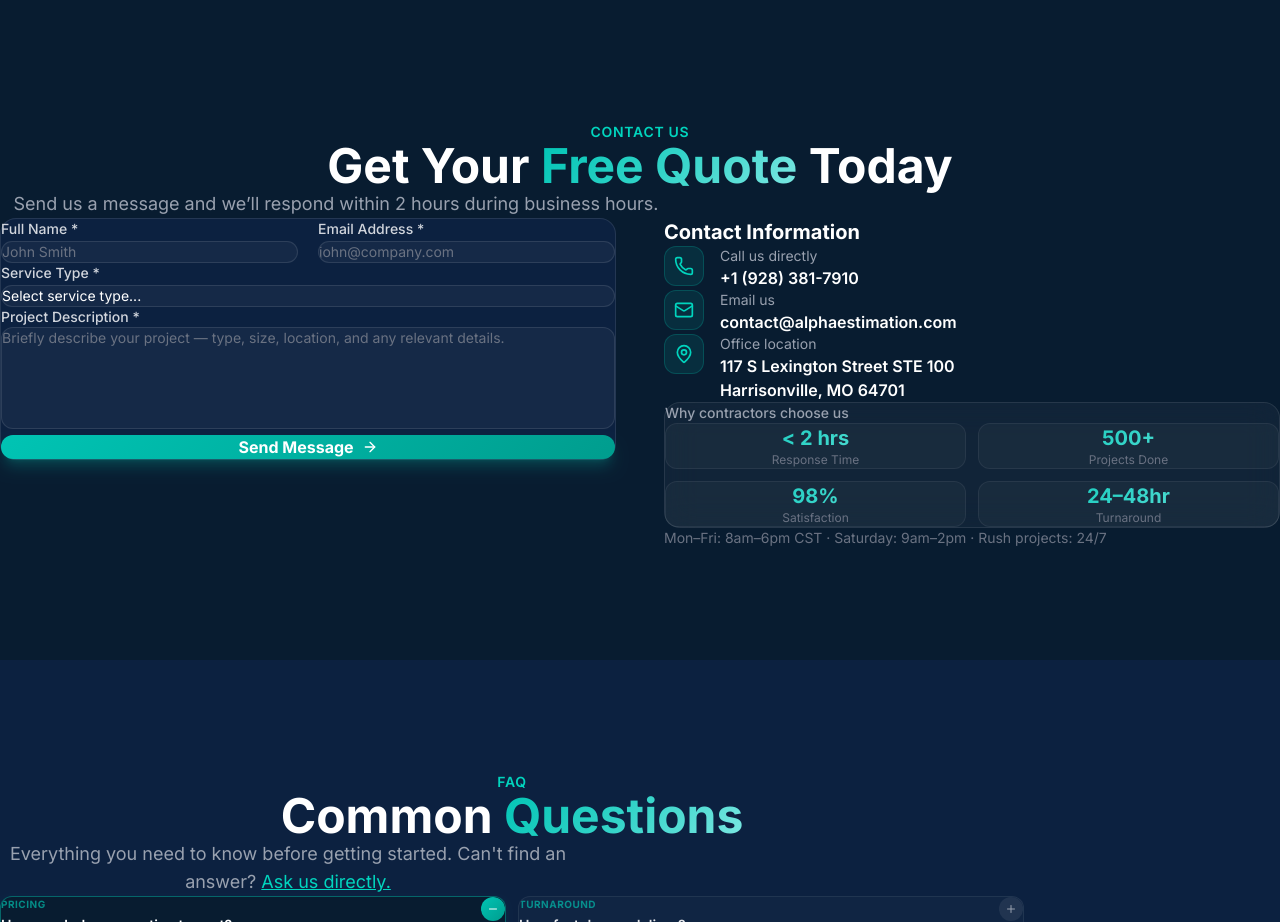
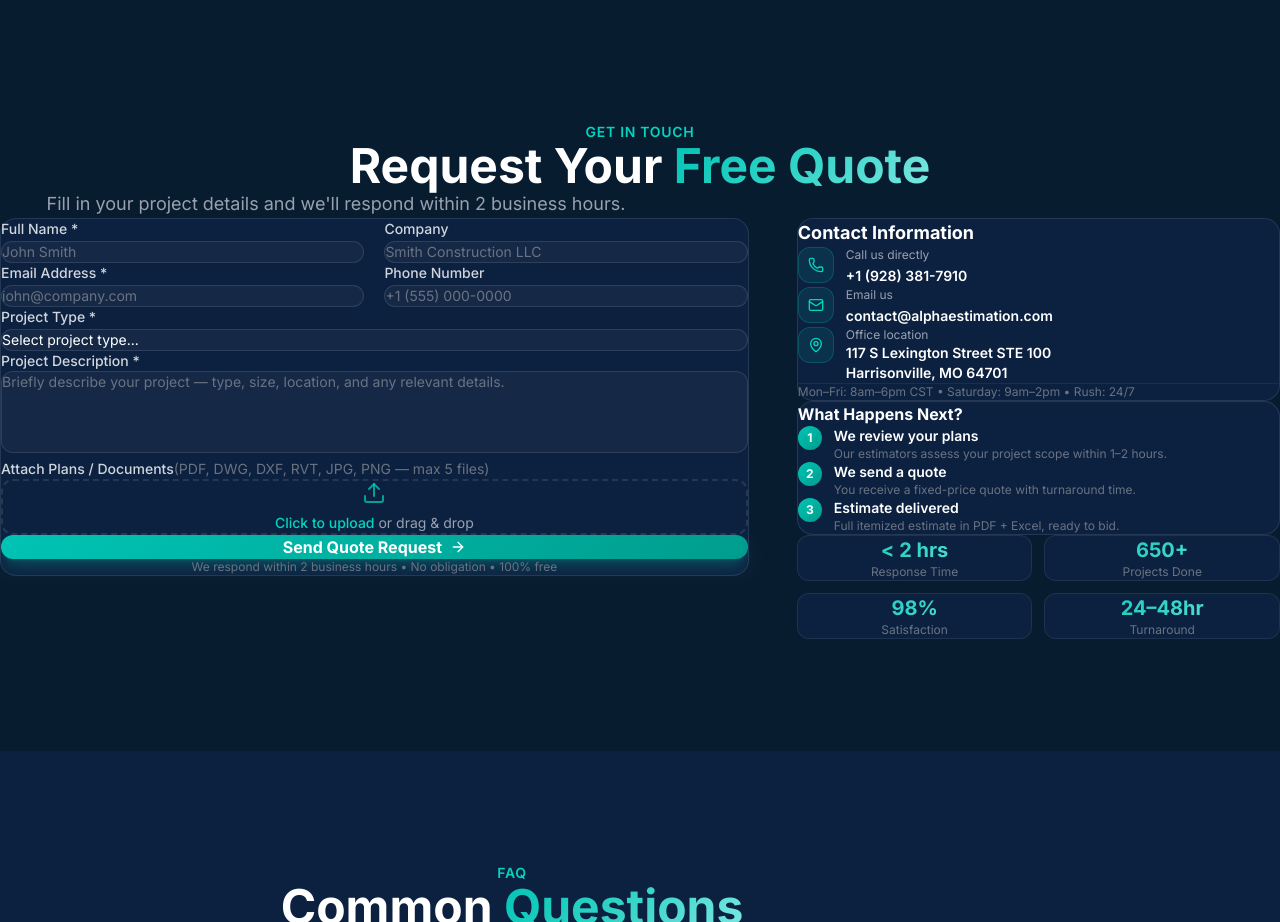
Before and after one commit to kamraann01/alpha-estimation, a Next.js app: page / in a window 1280 px wide. Shown: the part 5440-6362 px from the top of the page. Built offline with nearby package versions, Linux system fonts and the light colour scheme.

Commit message:
Feature: full quote form (Name/Company/Email/Phone/ProjectType/Message/FileUpload), floating mobile CTA, fix internal links to #contact

```diff
--- a/src/app/layout.tsx
+++ b/src/app/layout.tsx
@@ -3,6 +3,7 @@
 import "./globals.css";
 import Navbar from "@/components/layout/Navbar";
 import Footer from "@/components/layout/Footer";
+import FloatingQuoteButton from "@/components/layout/FloatingQuoteButton";
 
 const inter = Inter({ subsets: ["latin"], variable: "--font-inter" });
 
@@ -104,6 +105,7 @@
         <Navbar />
         <main id="main-content">{children}</main>
         <Footer />
+        <FloatingQuoteButton />
       </body>
     </html>
   );
--- a/src/components/home/HomeContact.tsx
+++ b/src/components/home/HomeContact.tsx
@@ -1,25 +1,72 @@
 "use client";
 
 import { motion } from "framer-motion";
-import { useState } from "react";
-import { Phone, Mail, MapPin, ArrowRight, CheckCircle } from "lucide-react";
+import { useState, useRef } from "react";
+import { Phone, Mail, MapPin, ArrowRight, CheckCircle, Paperclip, X, Upload } from "lucide-react";
+
+type FormState = {
+  name: string;
+  company: string;
+  email: string;
+  phone: string;
+  projectType: string;
+  message: string;
+};
+
+const PROJECT_TYPES = [
+  "Commercial Estimating",
+  "Residential Estimating",
+  "Quantity Takeoffs",
+  "Subcontractor Estimating",
+  "Industrial Estimating",
+  "Conceptual / Feasibility",
+  "General Inquiry",
+];
 
 export default function HomeContact() {
-  const [form, setForm] = useState({ name: "", email: "", subject: "", message: "" });
+  const [form, setForm] = useState<FormState>({
+    name: "",
+    company: "",
+    email: "",
+    phone: "",
+    projectType: "",
+    message: "",
+  });
+  const [files, setFiles] = useState<File[]>([]);
+  const [dragging, setDragging] = useState(false);
   const [status, setStatus] = useState<"idle" | "loading" | "success" | "error">("idle");
+  const fileInputRef = useRef<HTMLInputElement>(null);
+
+  const addFiles = (incoming: FileList | null) => {
+    if (!incoming) return;
+    const allowed = Array.from(incoming).filter((f) => files.length + 1 <= 5);
+    setFiles((prev) => [...prev, ...allowed].slice(0, 5));
+  };
+
+  const removeFile = (i: number) => setFiles((prev) => prev.filter((_, idx) => idx !== i));
+
+  const handleDrop = (e: React.DragEvent) => {
+    e.preventDefault();
+    setDragging(false);
+    addFiles(e.dataTransfer.files);
+  };
 
   const handleSubmit = async (e: React.FormEvent) => {
     e.preventDefault();
     setStatus("loading");
     try {
+      const body = new FormData();
+      Object.entries(form).forEach(([k, v]) => body.append(k, v));
+      files.forEach((f) => body.append("files", f));
+
       const res = await fetch("/api/contact", {
         method: "POST",
-        headers: { "Content-Type": "application/json" },
-        body: JSON.stringify(form),
+        body,
       });
       if (res.ok) {
         setStatus("success");
-        setForm({ name: "", email: "", subject: "", message: "" });
+        setForm({ name: "", company: "", email: "", phone: "", projectType: "", message: "" });
+        setFiles([]);
       } else {
         setStatus("error");
       }
@@ -40,42 +87,46 @@
           viewport={{ once: true }}
           className="text-center mb-16"
         >
-          <p className="text-teal-400 font-semibold text-sm uppercase tracking-wider mb-3">Contact Us</p>
+          <p className="text-teal-400 font-semibold text-sm uppercase tracking-wider mb-3">Get In Touch</p>
           <h2 className="text-4xl md:text-5xl font-bold text-white mb-4">
-            Get Your <span className="gradient-text">Free Quote</span> Today
+            Request Your <span className="gradient-text">Free Quote</span>
           </h2>
           <p className="text-gray-400 max-w-2xl mx-auto text-lg">
-            Send us a message and we’ll respond within 2 hours during business hours.
+            Fill in your project details and we&apos;ll respond within 2 business hours.
           </p>
         </motion.div>
 
-        <div className="grid lg:grid-cols-2 gap-12 items-start">
-          {/* Form */}
+        <div className="grid lg:grid-cols-5 gap-12 items-start">
+          {/* Form — 3 cols */}
           <motion.div
             initial={{ opacity: 0, x: -20 }}
             whileInView={{ opacity: 1, x: 0 }}
             viewport={{ once: true }}
-            className="bg-[#0c2140] border border-white/10 rounded-2xl p-8"
+            className="lg:col-span-3 bg-[#0c2140] border border-white/10 rounded-2xl p-8"
           >
             {status === "success" ? (
-              <div className="flex flex-col items-center justify-center py-12 gap-4 text-center">
+              <div className="flex flex-col items-center justify-center py-16 gap-4 text-center">
                 <div className="w-16 h-16 bg-green-500/15 rounded-full flex items-center justify-center border border-green-500/30">
                   <CheckCircle className="w-8 h-8 text-green-400" />
                 </div>
-                <h3 className="text-white font-bold text-xl">Message Sent!</h3>
-                <p className="text-gray-400">We’ll get back to you within 2 hours.</p>
+                <h3 className="text-white font-bold text-2xl">Quote Request Received!</h3>
+                <p className="text-gray-400 max-w-sm">
+                  Thank you! We&apos;ll review your project details and respond within 2 business hours.
+                </p>
                 <button
                   onClick={() => setStatus("idle")}
-                  className="text-teal-400 text-sm hover:text-teal-300 transition-colors"
+                  className="mt-2 text-teal-400 text-sm hover:text-teal-300 transition-colors underline underline-offset-2"
                 >
-                  Send another message
+                  Submit another request
                 </button>
               </div>
             ) : (
               <form onSubmit={handleSubmit} className="space-y-5">
+
+                {/* Row 1: Name + Company */}
                 <div className="grid sm:grid-cols-2 gap-5">
                   <div>
-                    <label className="block text-sm font-medium text-gray-300 mb-2">Full Name *</label>
+                    <label className="block text-sm font-medium text-gray-300 mb-1.5">Full Name *</label>
                     <input
                       type="text"
                       required
@@ -86,7 +137,21 @@
                     />
                   </div>
                   <div>
-                    <label className="block text-sm font-medium text-gray-300 mb-2">Email Address *</label>
+                    <label className="block text-sm font-medium text-gray-300 mb-1.5">Company</label>
+                    <input
+                      type="text"
+                      value={form.company}
+                      onChange={e => setForm(f => ({ ...f, company: e.target.value }))}
+                      className={inputCls}
+                      placeholder="Smith Construction LLC"
+                    />
+                  </div>
+                </div>
+
+                {/* Row 2: Email + Phone */}
+                <div className="grid sm:grid-cols-2 gap-5">
+                  <div>
+                    <label className="block text-sm font-medium text-gray-300 mb-1.5">Email Address *</label>
                     <input
                       type="email"
                       required
@@ -96,114 +161,200 @@
                       placeholder="john@company.com"
                     />
                   </div>
+                  <div>
+                    <label className="block text-sm font-medium text-gray-300 mb-1.5">Phone Number</label>
+                    <input
+                      type="tel"
+                      value={form.phone}
+                      onChange={e => setForm(f => ({ ...f, phone: e.target.value }))}
+                      className={inputCls}
+                      placeholder="+1 (555) 000-0000"
+                    />
                   </div>
+                </div>
+
+                {/* Project Type */}
                 <div>
-                  <label className="block text-sm font-medium text-gray-300 mb-2">Service Type *</label>
+                  <label className="block text-sm font-medium text-gray-300 mb-1.5">Project Type *</label>
                   <select
                     required
-                    value={form.subject}
-                    onChange={e => setForm(f => ({ ...f, subject: e.target.value }))}
+                    value={form.projectType}
+                    onChange={e => setForm(f => ({ ...f, projectType: e.target.value }))}
                     className={inputCls + " appearance-none cursor-pointer"}
                   >
-                    <option value="" className="bg-[#0c2140]">Select service type...</option>
-                    <option value="Commercial Estimating" className="bg-[#0c2140]">Commercial Estimating</option>
-                    <option value="Residential Estimating" className="bg-[#0c2140]">Residential Estimating</option>
-                    <option value="Takeoff Services" className="bg-[#0c2140]">Takeoff Services</option>
-                    <option value="Subcontractor Estimating" className="bg-[#0c2140]">Subcontractor Estimating</option>
-                    <option value="Industrial Estimating" className="bg-[#0c2140]">Industrial Estimating</option>
-                    <option value="General Inquiry" className="bg-[#0c2140]">General Inquiry</option>
+                    <option value="" className="bg-[#0c2140]">Select project type...</option>
+                    {PROJECT_TYPES.map((t) => (
+                      <option key={t} value={t} className="bg-[#0c2140]">{t}</option>
+                    ))}
                   </select>
                 </div>
+
+                {/* Message */}
                 <div>
-                  <label className="block text-sm font-medium text-gray-300 mb-2">Project Description *</label>
+                  <label className="block text-sm font-medium text-gray-300 mb-1.5">Project Description *</label>
                   <textarea
                     required
-                    rows={5}
+                    rows={4}
                     value={form.message}
                     onChange={e => setForm(f => ({ ...f, message: e.target.value }))}
                     className={inputCls + " resize-none"}
                     placeholder="Briefly describe your project — type, size, location, and any relevant details."
                   />
                 </div>
+
+                {/* File Upload */}
+                <div>
+                  <label className="block text-sm font-medium text-gray-300 mb-1.5">
+                    Attach Plans / Documents
+                    <span className="text-gray-500 font-normal ml-1.5">(PDF, DWG, DXF, RVT, JPG, PNG — max 5 files)</span>
+                  </label>
+                  <div
+                    className={`relative border-2 border-dashed rounded-xl px-5 py-6 flex flex-col items-center justify-center gap-2 cursor-pointer transition-colors ${
+                      dragging
+                        ? "border-teal-400/70 bg-teal-400/[0.04]"
+                        : "border-white/10 hover:border-teal-400/40 hover:bg-white/[0.02]"
+                    }`}
+                    onDragOver={(e) => { e.preventDefault(); setDragging(true); }}
+                    onDragLeave={() => setDragging(false)}
+                    onDrop={handleDrop}
+                    onClick={() => fileInputRef.current?.click()}
+                  >
+                    <Upload className="w-6 h-6 text-teal-400/70" />
+                    <p className="text-gray-400 text-sm text-center">
+                      <span className="text-teal-400 font-medium">Click to upload</span> or drag &amp; drop
+                    </p>
+                    <input
+                      ref={fileInputRef}
+                      type="file"
+                      multiple
+                      accept=".pdf,.dwg,.dxf,.rvt,.jpg,.jpeg,.png,.xlsx,.xls,.zip"
+                      className="hidden"
+                      onChange={(e) => addFiles(e.target.files)}
+                    />
+                  </div>
+                  {files.length > 0 && (
+                    <ul className="mt-2 space-y-1.5">
+                      {files.map((f, i) => (
+                        <li key={i} className="flex items-center justify-between bg-white/[0.03] rounded-lg px-3 py-2 border border-white/[0.06]">
+                          <div className="flex items-center gap-2 min-w-0">
+                            <Paperclip className="w-3.5 h-3.5 text-teal-400 shrink-0" />
+                            <span className="text-gray-300 text-xs truncate">{f.name}</span>
+                            <span className="text-gray-500 text-xs shrink-0">({(f.size / 1024).toFixed(0)} KB)</span>
+                          </div>
+                          <button
+                            type="button"
+                            onClick={(e) => { e.stopPropagation(); removeFile(i); }}
+                            className="ml-2 text-gray-500 hover:text-red-400 transition-colors shrink-0"
+                          >
+                            <X className="w-3.5 h-3.5" />
+                          </button>
+                        </li>
+                      ))}
+                    </ul>
+                  )}
+                </div>
+
                 {status === "error" && (
                   <p className="text-red-400 text-sm">Something went wrong. Please try again or call us directly.</p>
                 )}
+
                 <button
                   type="submit"
                   disabled={status === "loading"}
                   className="w-full group inline-flex items-center justify-center gap-2 px-8 py-4 gradient-bg rounded-xl text-white font-bold text-base hover:opacity-90 transition-all shadow-lg shadow-teal-500/25 disabled:opacity-60 disabled:cursor-not-allowed"
                 >
-                  {status === "loading" ? "Sending..." : "Send Message"}
+                  {status === "loading" ? "Sending..." : "Send Quote Request"}
                   {status !== "loading" && (
                     <ArrowRight className="w-4 h-4 group-hover:translate-x-1 transition-transform" />
                   )}
                 </button>
+
+                <p className="text-gray-500 text-xs text-center">
+                  We respond within 2 business hours &bull; No obligation &bull; 100% free
+                </p>
               </form>
             )}
           </motion.div>
 
-          {/* Contact info */}
+          {/* Sidebar — 2 cols */}
           <motion.div
             initial={{ opacity: 0, x: 20 }}
             whileInView={{ opacity: 1, x: 0 }}
             viewport={{ once: true }}
-            className="space-y-8"
+            className="lg:col-span-2 space-y-6"
           >
-            <div>
-              <h3 className="text-white font-bold text-xl mb-6">Contact Information</h3>
-              <div className="space-y-5">
+            {/* Contact info */}
+            <div className="bg-[#0c2140] border border-white/10 rounded-2xl p-6 space-y-5">
+              <h3 className="text-white font-bold text-lg">Contact Information</h3>
               {[
                 { Icon: Phone, label: "Call us directly", value: "+1 (928) 381-7910", href: "tel:+19283817910" },
-                  { Icon: Mail,  label: "Email us",        value: "contact@alphaestimation.com", href: "mailto:contact@alphaestimation.com" },
+                { Icon: Mail, label: "Email us", value: "contact@alphaestimation.com", href: "mailto:contact@alphaestimation.com" },
               ].map((item, i) => (
-                  <div key={i} className="flex items-start gap-4">
-                    <div className="w-10 h-10 bg-teal-400/10 border border-teal-400/20 rounded-xl flex items-center justify-center shrink-0">
-                      <item.Icon className="w-5 h-5 text-teal-400" />
+                <div key={i} className="flex items-start gap-3">
+                  <div className="w-9 h-9 bg-teal-400/10 border border-teal-400/20 rounded-xl flex items-center justify-center shrink-0">
+                    <item.Icon className="w-4 h-4 text-teal-400" />
                   </div>
                   <div>
-                      <p className="text-gray-400 text-sm mb-0.5">{item.label}</p>
-                      <a href={item.href} className="text-white font-semibold hover:text-teal-400 transition-colors">
+                    <p className="text-gray-400 text-xs mb-0.5">{item.label}</p>
+                    <a href={item.href} className="text-white font-semibold text-sm hover:text-teal-400 transition-colors">
                       {item.value}
                     </a>
                   </div>
                 </div>
               ))}
-                <div className="flex items-start gap-4">
-                  <div className="w-10 h-10 bg-teal-400/10 border border-teal-400/20 rounded-xl flex items-center justify-center shrink-0">
-                    <MapPin className="w-5 h-5 text-teal-400" />
+              <div className="flex items-start gap-3">
+                <div className="w-9 h-9 bg-teal-400/10 border border-teal-400/20 rounded-xl flex items-center justify-center shrink-0">
+                  <MapPin className="w-4 h-4 text-teal-400" />
                 </div>
                 <div>
-                    <p className="text-gray-400 text-sm mb-0.5">Office location</p>
-                    <p className="text-white font-semibold">
+                  <p className="text-gray-400 text-xs mb-0.5">Office location</p>
+                  <p className="text-white font-semibold text-sm">
                     117 S Lexington Street STE 100<br />
                     Harrisonville, MO 64701
                   </p>
                 </div>
               </div>
+              <p className="text-gray-500 text-xs pt-1 border-t border-white/[0.06]">
+                Mon–Fri: 8am–6pm CST &bull; Saturday: 9am–2pm &bull; Rush: 24/7
+              </p>
             </div>
+
+            {/* What happens next */}
+            <div className="bg-[#0c2140] border border-white/10 rounded-2xl p-6">
+              <h3 className="text-white font-bold text-base mb-4">What Happens Next?</h3>
+              <ol className="space-y-4">
+                {[
+                  { n: "1", title: "We review your plans", desc: "Our estimators assess your project scope within 1–2 hours." },
+                  { n: "2", title: "We send a quote", desc: "You receive a fixed-price quote with turnaround time." },
+                  { n: "3", title: "Estimate delivered", desc: "Full itemized estimate in PDF + Excel, ready to bid." },
+                ].map((step) => (
+                  <li key={step.n} className="flex gap-3">
+                    <span className="w-6 h-6 gradient-bg rounded-full flex items-center justify-center text-white text-xs font-bold shrink-0 mt-0.5">
+                      {step.n}
+                    </span>
+                    <div>
+                      <p className="text-white text-sm font-semibold">{step.title}</p>
+                      <p className="text-gray-500 text-xs mt-0.5">{step.desc}</p>
+                    </div>
+                  </li>
+                ))}
+              </ol>
             </div>
 
             {/* Quick stats */}
-            <div className="glass rounded-2xl p-6 border border-white/10">
-              <p className="text-gray-400 text-sm mb-5 font-medium">Why contractors choose us</p>
             <div className="grid grid-cols-2 gap-3">
               {[
                 { label: "Response Time", value: "< 2 hrs" },
-                  { label: "Projects Done",  value: "500+" },
-                  { label: "Satisfaction",   value: "98%" },
-                  { label: "Turnaround",     value: "24–48hr" },
+                { label: "Projects Done", value: "650+" },
+                { label: "Satisfaction", value: "98%" },
+                { label: "Turnaround", value: "24–48hr" },
               ].map((s, i) => (
-                  <div key={i} className="text-center p-4 bg-white/[0.03] rounded-xl border border-white/[0.06]">
+                <div key={i} className="text-center p-4 bg-[#0c2140] rounded-xl border border-white/[0.08]">
                   <p className="text-xl font-bold gradient-text">{s.value}</p>
                   <p className="text-gray-500 text-xs mt-0.5">{s.label}</p>
                 </div>
               ))}
             </div>
-            </div>
-
-            <p className="text-gray-500 text-sm">
-              Mon–Fri: 8am–6pm CST · Saturday: 9am–2pm · Rush projects: 24/7
-            </p>
           </motion.div>
         </div>
       </div>
--- a/src/components/home/Portfolio.tsx
+++ b/src/components/home/Portfolio.tsx
@@ -179,7 +179,7 @@
                 </div>
 
                 <Link
-                  href="/get-a-quote"
+                  href="/#contact"
                   className="inline-flex items-center gap-1.5 text-teal-400 text-sm font-semibold group-hover:gap-2.5 transition-all duration-200 hover:text-teal-300"
                 >
                   Get a similar estimate
--- a/src/components/layout/Navbar.tsx
+++ b/src/components/layout/Navbar.tsx
@@ -20,7 +20,7 @@
   { label: "Case Studies", href: "/#case-studies" },
   { label: "Pricing", href: "/pricing" },
   { label: "About", href: "/about" },
-  { label: "Contact", href: "/contact" },
+  { label: "Contact", href: "/#contact" },
 ];
 
 export default function Navbar() {
```
Also changed, not shown: src/components/layout/FloatingQuoteButton.tsx (added, +17 -0 lines). Lines whose indentation alone changed are shown as unchanged.
